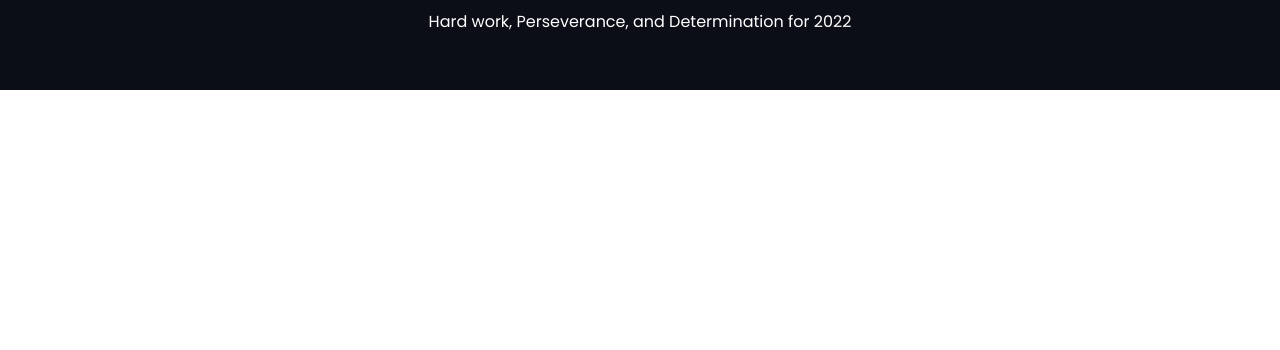
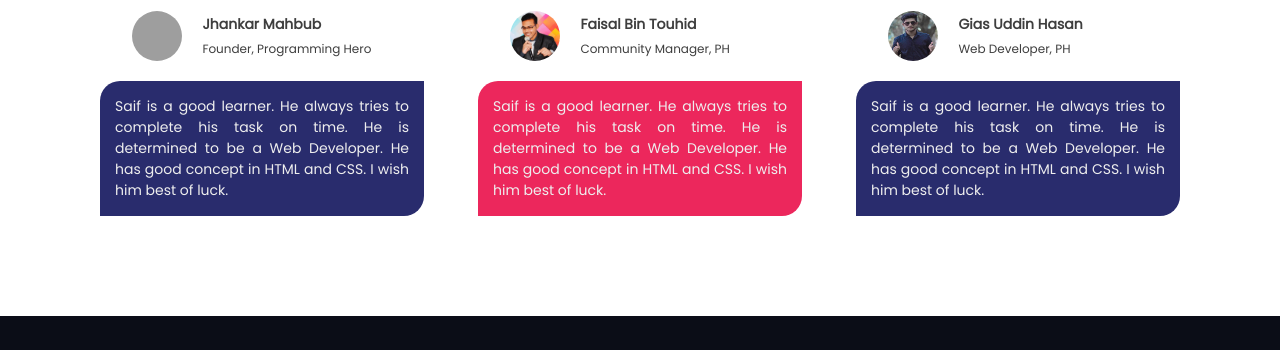
Before and after one commit to mdsaifullah-wd/mission-2022, a plain HTML site: page index.html in a window 1280 px wide. Shown: the part 2264-2614 px from the top of the page. Before the commit the page ends 2354 px from the top, so only its background shows below. Drawn offline with Linux system fonts and the light colour scheme; grey boxes are pictures that could not be loaded.

Commit message:
add testimonial section

```diff
--- a/css/style.css
+++ b/css/style.css
@@ -61,14 +61,14 @@ h3 {
   font-weight: 400;
   margin: 0;
 }
-
-/* My Mission Section */
-
-#my-mission .mission-content h2 {
+.medium-heading {
   text-align: center;
   font-size: 48px;
   color: #0a0b31;
 }
+
+/* My Mission Section */
+
 #my-mission .mission-content .missions {
   display: flex;
   justify-content: space-between;
@@ -121,6 +121,60 @@ h3 {
   margin-bottom: 30px;
 }
 
+/* Testimonial Section */
+#testimonial {
+}
+#testimonial .testimonial-wrapper {
+  display: flex;
+  justify-content: space-between;
+}
+#testimonial .testimonial-wrapper .testimonial-item {
+  width: 30%;
+}
+#testimonial .testimonial-wrapper .testimonial-item .author {
+  display: flex;
+  align-items: center;
+  margin: 0 0 20px 10%;
+}
+#testimonial .testimonial-wrapper .testimonial-item .author .author-photo {
+  width: 50px;
+  height: 50px;
+  border-radius: 50%;
+}
+#testimonial .testimonial-wrapper .testimonial-item .author .author-photo img {
+  width: 100%;
+  height: 100%; /* Images is not sqare */
+  border-radius: 50%;
+}
+#testimonial .testimonial-wrapper .testimonial-item .author .author-info {
+  margin-left: 20px;
+}
+#testimonial .testimonial-wrapper .testimonial-item .author .author-info h4 {
+  margin: 0 0 5px 0;
+  font-size: 14px;
+}
+#testimonial .testimonial-wrapper .testimonial-item .author .author-info p {
+  margin: 0;
+  font-size: 12px;
+}
+#testimonial .testimonial-wrapper .testimonial-item .text {
+  color: #eee;
+  border-radius: 20px 0;
+  padding: 15px;
+}
+#testimonial .testimonial-wrapper .testimonial-item .text p {
+  margin: 0;
+  font-size: 14px;
+  text-align: justify;
+}
+#testimonial .testimonial-wrapper .item-1 .text,
+#testimonial .testimonial-wrapper .item-3 .text {
+  background-color: #292c6d;
+}
+#testimonial .testimonial-wrapper .item-2 .text {
+  background-color: #ec275c;
+}
+
 /* Footer Section */
 #footer {
   background-color: #0b0d17;
--- a/index.html
+++ b/index.html
@@ -45,7 +45,7 @@
     <section id="my-mission" class="margin-bottom">
       <div class="container">
         <div class="mission-content">
-          <h2>My Mission in <span class="highlight">2022</span></h2>
+          <h2 class="medium-heading">My Mission in <span class="highlight">2022</span></h2>
           <div class="missions">
             <div class="card mission">
               <img src="./images/illustrators/illustrator-1.png" alt="" />
@@ -121,7 +121,61 @@
         </div>
       </div>
     </section>
-
+    <div id="testimonial" class="margin-bottom">
+      <div class="container">
+        <h2 class="medium-heading">Testimonials</h2>
+        <div class="testimonial-wrapper">
+          <div class="testimonial-item item-1">
+            <div class="author">
+              <div class="author-photo">
+                <img src="./images/person/jhankar.jpg" alt="">
+              </div>
+              <div class="author-info">
+                <h4>Jhankar Mahbub</h4>
+                <p>Founder, Programming Hero</p>
+              </div>
+            </div>
+            <div class="text">
+              <p>
+                Saif is a good learner. He always tries to complete his task on time. He is determined to be a Web Developer. He has good concept in HTML and CSS. I wish him best of luck.
+              </p>
+            </div>
+          </div>
+          <div class="testimonial-item item-2">
+            <div class="author">
+              <div class="author-photo">
+                <img src="./images/person/faisal.jpg" alt="">
+              </div>
+              <div class="author-info">
+                <h4>Faisal Bin Touhid</h4>
+                <p>Community Manager, PH</p>
+              </div>
+            </div>
+            <div class="text">
+              <p>
+                Saif is a good learner. He always tries to complete his task on time. He is determined to be a Web Developer. He has good concept in HTML and CSS. I wish him best of luck.
+              </p>
+            </div>
+          </div>
+          <div class="testimonial-item item-3">
+            <div class="author">
+              <div class="author-photo">
+                <img src="./images/person/gias.jpg" alt="">
+              </div>
+              <div class="author-info">
+                <h4>Gias Uddin Hasan</h4>
+                <p>Web Developer, PH</p>
+              </div>
+            </div>
+            <div class="text">
+              <p>
+                Saif is a good learner. He always tries to complete his task on time. He is determined to be a Web Developer. He has good concept in HTML and CSS. I wish him best of luck.
+              </p>
+            </div>
+          </div>
+        </div>
+      </div>
+    </div>
     <!-- Footer Section -->
     <footer id="footer">
       <p class="footer-text">Mission <span class="highlight">2022</span></p>
```
Also changed, not shown: images/person/faisal.jpg (added), images/person/gias.jpg (added), 1 other file.
